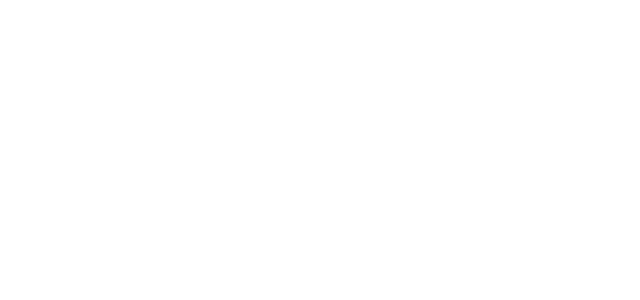
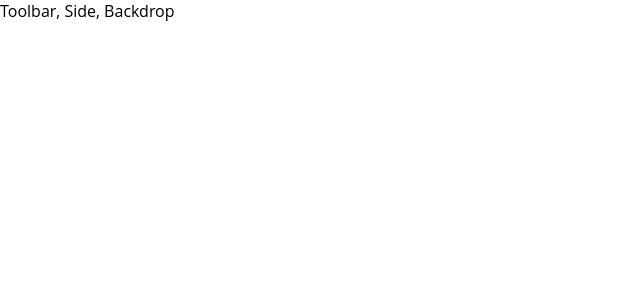
Before and after one commit to bedmiston/burger-builder, a React app: page / in a window 1280 px wide. Shown: the top 300 px of the page, without its empty margins (0-640 px from the left). Built offline with nearby package versions, Linux system fonts and the light colour scheme; the HTML template or start-up script is replaced by a standard one.

Commit message:
Create Layout Component

```diff
--- a/src/App.tsx
+++ b/src/App.tsx
@@ -1,8 +1,13 @@
 import * as React from 'react';
+import Layout from './components/Layout/Layout';
 
 class App extends React.Component {
   render() {
-    return <div />;
+    return (
+      <div>
+        <Layout />
+      </div>
+    );
   }
 }
 
--- /dev/null
+++ b/src/components/Layout/Layout.tsx
@@ -0,0 +1,15 @@
+import * as React from 'react';
+const Fragment = React.Fragment;
+
+interface LayoutProps {}
+
+const Layout: React.SFC<LayoutProps> = props => {
+  return (
+    <Fragment>
+      <div>Toolbar, Side, Backdrop</div>
+      <main>{props.children}</main>
+    </Fragment>
+  );
+};
+
+export default Layout;
```
